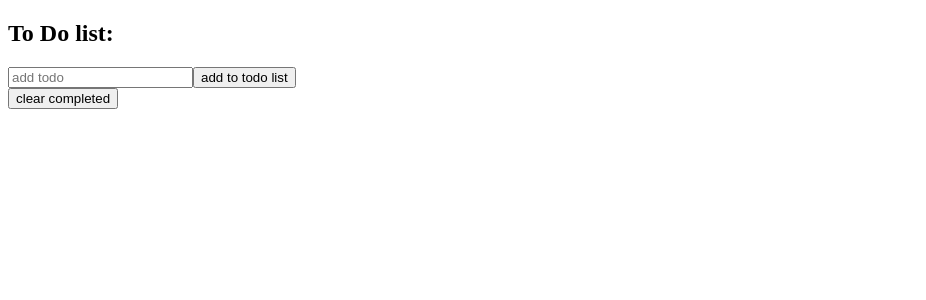
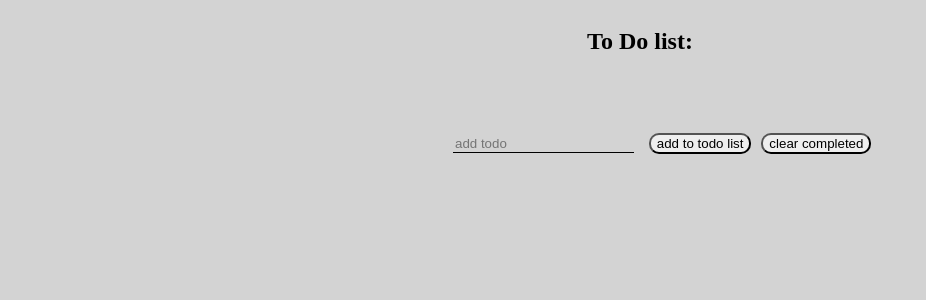
Before and after one commit to bloominstituteoftechnology/web-module-project-class-components, a React (Create React App) app: page / in a window 1280 px wide. Shown: the top 300 px of the page, without its empty margins (0-926 px from the left). Built offline with nearby package versions, Linux system fonts and the light colour scheme; the HTML template or start-up script is replaced by a standard one.

Commit message:
added some css

```diff
--- a/src/App.js
+++ b/src/App.js
@@ -53,9 +53,12 @@ class App extends React.Component {
   render() {
     return (
       <div>
-        <h2>To Do list:</h2>
-        <TodoForm handleCompletedTasks={this.handleCompeltedTasks} handleAddTask={this.handleAddTask}/>
+        <div className='header'>
+          <h2>To Do list:</h2>
+          <TodoForm handleCompletedTasks={this.handleCompeltedTasks} handleAddTask={this.handleAddTask}/>
+        </div>
         <TodoList todos={this.state.todos} handleTaskToggle={ this.handleTaskToggle}/>
+
       </div>
     );
   }
--- a/src/components/Todo.css
+++ b/src/components/Todo.css
@@ -1,3 +1,41 @@
 .task.completed {
     text-decoration: line-through;
+    color: grey;
+    margin-left: 4%
 }
+.task {
+    margin-left: 4%;
+    font-size: 1.3em;
+}
+body {
+    background-color: lightgray;
+}
+
+.header{
+    display: flex;
+    flex-direction: column;
+    align-items: center;
+}
+form{
+    width:100%;
+    padding: 50px;
+}
+button {
+    border-radius: 10px;
+    margin: 0 1% 0 1%;
+    transition: .5s;
+}
+button:hover {
+    transition: .5s;
+    background-color: black;
+    color: white;
+    cursor: pointer;
+}
+
+input {
+    margin: 2%;
+    border: none;
+    background-color: inherit;
+    border-bottom: black solid 1px;
+    outline: none;
+}
--- a/src/components/Todo.js
+++ b/src/components/Todo.js
@@ -8,7 +8,7 @@ function Todo (props) {
     }
     return (
         <div onClick={handleClick} className={`task${props.todo.completed ? ' completed' : ''}`}>
-            <p>{props.todo.task}</p>
+            <p className='task'>{props.todo.task}</p>
         </div>
     )
 
--- a/src/components/TodoForm.js
+++ b/src/components/TodoForm.js
@@ -27,8 +27,9 @@ class TodoForm extends React.Component {
             <form onSubmit={this.onSubmitHandler}>
                 <input type='text' placeholder='add todo' onChange={this.inputChangeHandler} value={this.state.inputValue}/>
                 <button>add to todo list</button>
+                <button onClick={this.handleClick}>clear completed</button>
             </form>
-            <button onClick={this.handleClick}>clear completed</button>
+
         </div>
     )
     }
```
